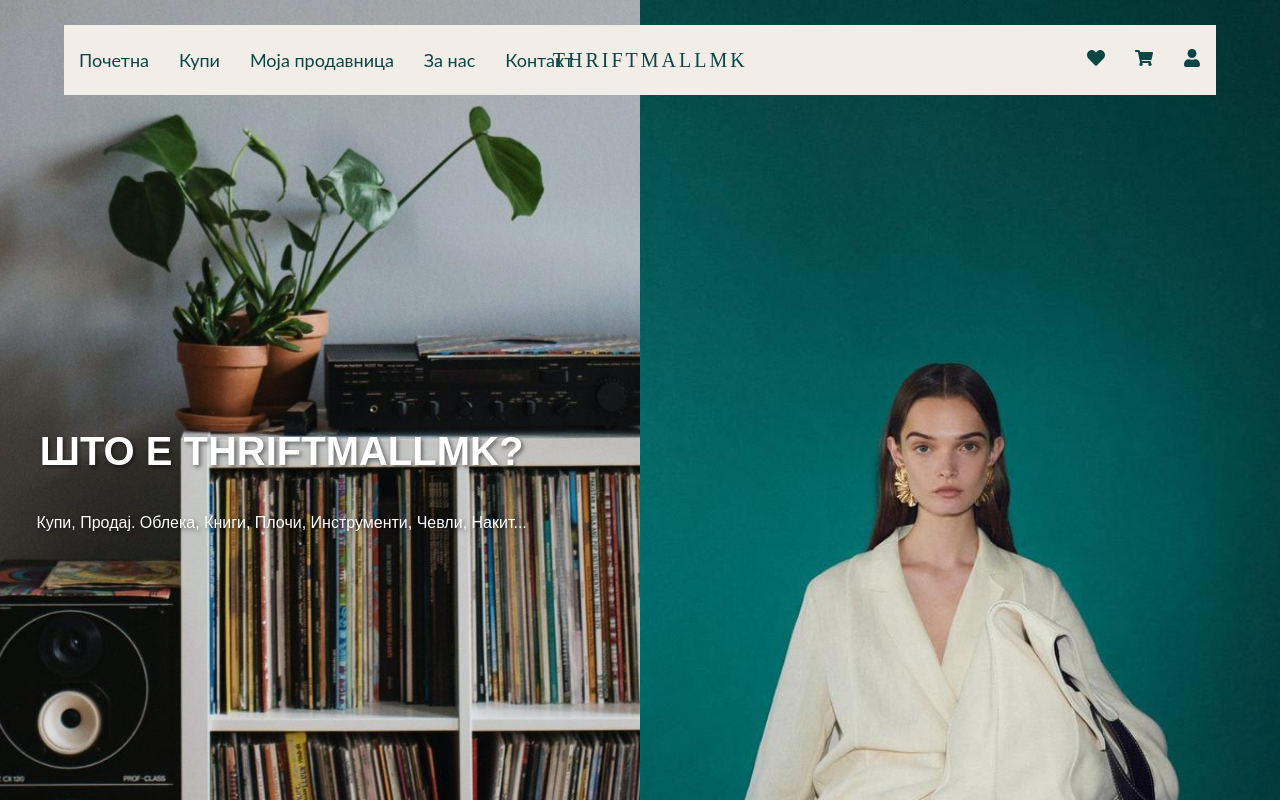
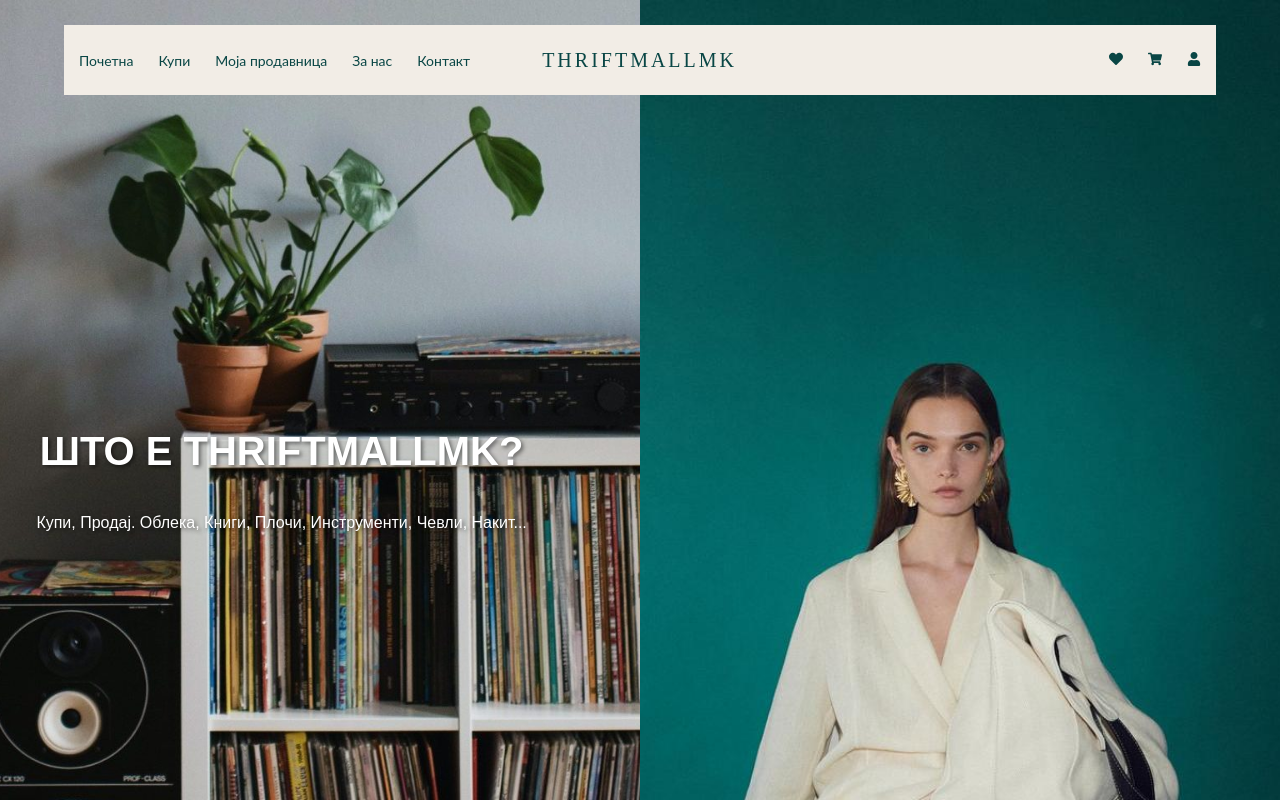
Before and after one commit to gorazdKuzev12/Ida-app, a Next.js app: page / in a window 1280 px wide. Shown: the top 800 px of the page. Built offline with nearby package versions, Linux system fonts and the light colour scheme.

Commit message:
feat: Changed font size

```diff
--- a/src/components/Menu/style.ts
+++ b/src/components/Menu/style.ts
@@ -12,12 +12,12 @@
   padding: 35px 15px; // Add some padding to give space to menu items
   color: gray;
 
-  font-size: 18px;
+  font-size: 14px;
 `;
 
 export const MenuGroup = styled.div`
   display: flex;
-  gap: 30px;
+  gap: 25px;
 `;
 
 export const MenuItem = styled.p`
@@ -36,5 +36,5 @@
   padding: 5px 15px; // Little padding for a padded appearance
   border: none; // No borders for minimalism
   text-transform: uppercase; // Make the text uppercase for a branded feel
-  margin-left: -360px;
+  margin-left: -300px;
 `;
--- a/src/pages/index.tsx
+++ b/src/pages/index.tsx
@@ -9,9 +9,10 @@
   return (
     <>
       <HomePage />
+      <NewArrivals />
+
       <VinylRecord />
 
-      <NewArrivals />
       <BestSeller />
 
       <SocialMedia />
```
